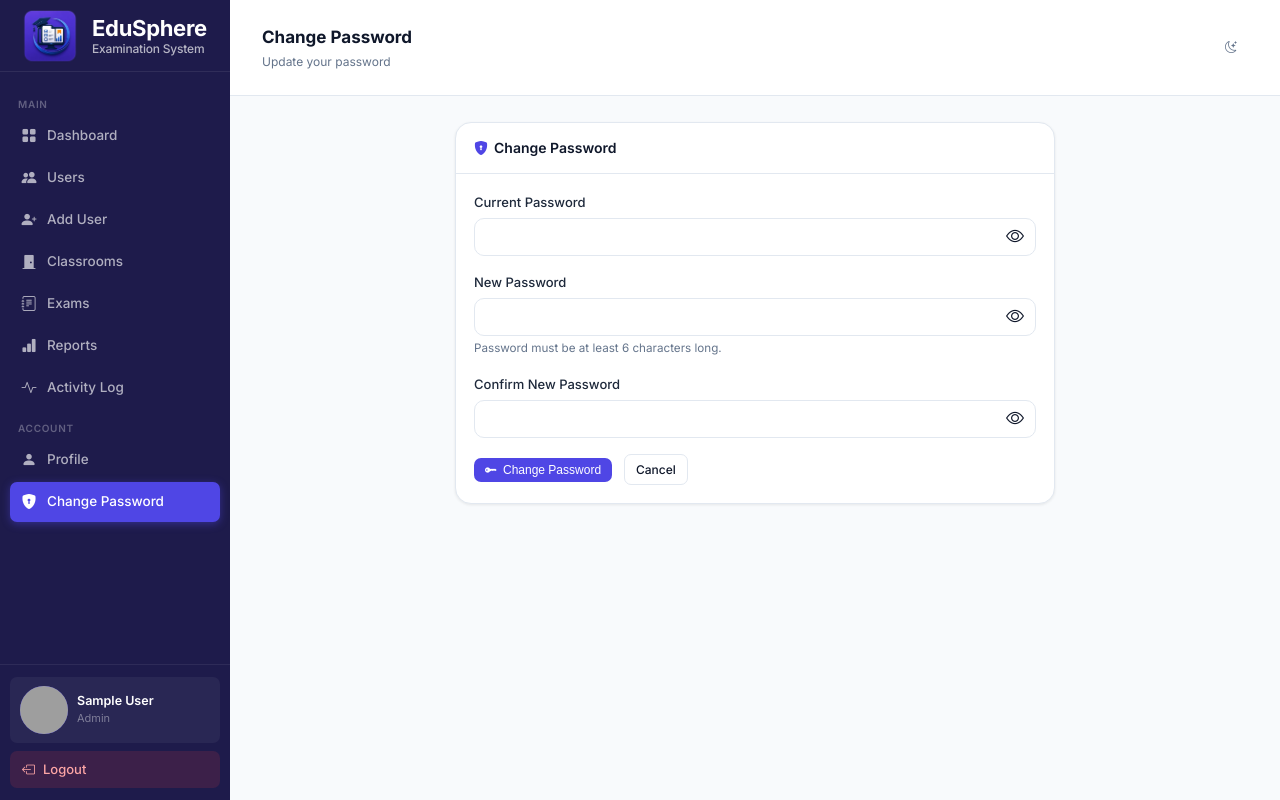
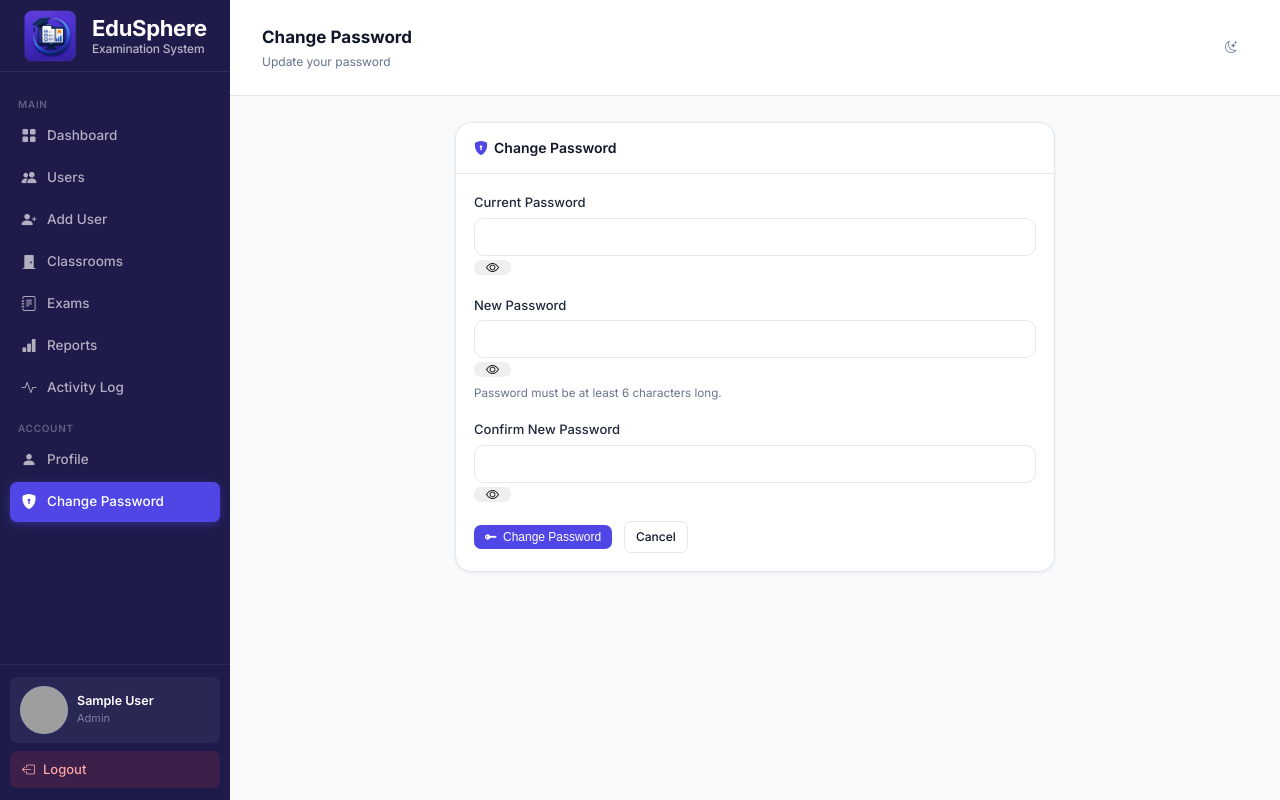
Before and after one commit to Nethinkarakkat/EduSphere, a Flask app: page /admin/change_password in a window 1280 px wide. Run offline with Flask 3, Linux system fonts and the light colour scheme; the visitor is signed in with stand-in values (Sample User, id 1); data that the repository does not hold is empty; some libraries are stand-ins or nearby versions; grey boxes are pictures that could not be loaded.

Commit message:
Password toggle implementation

```diff
--- a/templates/admin/add_user.html
+++ b/templates/admin/add_user.html
@@ -22,9 +22,11 @@
         </div>
         <div class="form-group">
           <label class="form-label">Password</label>
-          <div class="password-input-wrapper">
+          <div class="position-relative">
             <input type="password" id="password" name="password" class="form-control" placeholder="Set a password" required>
-            <i id="password-toggle-icon" class="bi bi-eye password-toggle-icon" onclick="togglePassword('password', 'password-toggle-icon')"></i>
+            <button type="button" class="btn btn-link position-absolute end-0 top-50 translate-middle-y" onclick="togglePassword('password', 'passwordIcon')" style="z-index: 10; padding: 0 12px;">
+              <i id="passwordIcon" class="bi bi-eye"></i>
+            </button>
           </div>
         </div>
         <div class="form-group">
--- a/templates/admin/admin_change_password.html
+++ b/templates/admin/admin_change_password.html
@@ -11,24 +11,30 @@
     <form method="POST">
       <div class="form-group">
         <label class="form-label">Current Password</label>
-        <div class="password-input-wrapper">
+        <div class="position-relative">
           <input type="password" id="current_password" name="current_password" class="form-control" required>
-          <i id="current-password-toggle-icon" class="bi bi-eye password-toggle-icon" onclick="togglePassword('current_password', 'current-password-toggle-icon')"></i>
+          <button type="button" class="btn btn-link position-absolute end-0 top-50 translate-middle-y" onclick="togglePassword('current_password', 'currentPasswordIcon')" style="z-index: 10; padding: 0 12px;">
+            <i id="currentPasswordIcon" class="bi bi-eye"></i>
+          </button>
         </div>
       </div>
       <div class="form-group">
         <label class="form-label">New Password</label>
-        <div class="password-input-wrapper">
+        <div class="position-relative">
           <input type="password" id="new_password" name="new_password" class="form-control" required minlength="6">
-          <i id="new-password-toggle-icon" class="bi bi-eye password-toggle-icon" onclick="togglePassword('new_password', 'new-password-toggle-icon')"></i>
+          <button type="button" class="btn btn-link position-absolute end-0 top-50 translate-middle-y" onclick="togglePassword('new_password', 'newPasswordIcon')" style="z-index: 10; padding: 0 12px;">
+            <i id="newPasswordIcon" class="bi bi-eye"></i>
+          </button>
         </div>
         <small class="text-muted">Password must be at least 6 characters long.</small>
       </div>
       <div class="form-group">
         <label class="form-label">Confirm New Password</label>
-        <div class="password-input-wrapper">
+        <div class="position-relative">
           <input type="password" id="confirm_password" name="confirm_password" class="form-control" required minlength="6">
-          <i id="confirm-password-toggle-icon" class="bi bi-eye password-toggle-icon" onclick="togglePassword('confirm_password', 'confirm-password-toggle-icon')"></i>
+          <button type="button" class="btn btn-link position-absolute end-0 top-50 translate-middle-y" onclick="togglePassword('confirm_password', 'confirmPasswordIcon')" style="z-index: 10; padding: 0 12px;">
+            <i id="confirmPasswordIcon" class="bi bi-eye"></i>
+          </button>
         </div>
       </div>
       <button type="submit" class="btn btn-primary btn-sm"><i class="bi bi-key-fill"></i> Change Password</button>
--- a/templates/admin/admin_profile.html
+++ b/templates/admin/admin_profile.html
@@ -150,9 +150,11 @@
 
         <div class="form-group" id="passwordGroup" style="display:none;">
           <label class="form-label">Current Password *</label>
-          <div class="password-input-wrapper">
+          <div class="position-relative">
             <input type="password" id="current_password" name="current_password" class="form-control" placeholder="Enter current password to confirm email change">
-            <i id="current-password-toggle-icon" class="bi bi-eye password-toggle-icon" onclick="togglePassword('current_password', 'current-password-toggle-icon')"></i>
+            <button type="button" class="btn btn-link position-absolute end-0 top-50 translate-middle-y" onclick="togglePassword('current_password', 'currentPasswordIcon')" style="z-index: 10; padding: 0 12px;">
+              <i id="currentPasswordIcon" class="bi bi-eye"></i>
+            </button>
           </div>
           <div class="form-helper">Required to change email address.</div>
         </div>
--- a/templates/auth/login.html
+++ b/templates/auth/login.html
@@ -133,9 +133,11 @@
         </div>
         <div class="form-group">
           <label class="form-label">Password</label>
-          <div class="password-input-wrapper">
+          <div class="position-relative">
             <input type="password" id="password" name="password" class="form-control" placeholder="Your password" required>
-            <i id="password-toggle-icon" class="bi bi-eye password-toggle-icon" onclick="togglePassword('password', 'password-toggle-icon')"></i>
+            <button type="button" class="btn btn-link position-absolute end-0 top-50 translate-middle-y" onclick="togglePassword('password', 'passwordIcon')" style="z-index: 10; padding: 0 12px;">
+              <i id="passwordIcon" class="bi bi-eye"></i>
+            </button>
           </div>
         </div>
         <div class="form-group">
--- a/templates/components/base.html
+++ b/templates/components/base.html
@@ -269,18 +269,23 @@
 
 // Toggle password visibility
 function togglePassword(inputId, iconId) {
-  const passwordInput = document.getElementById(inputId);
-  const toggleIcon = document.getElementById(iconId);
+    const input = document.getElementById(inputId);
+    const icon = document.getElementById(iconId);
 
-  if (passwordInput.type === 'password') {
-    passwordInput.type = 'text';
-    toggleIcon.classList.remove('bi-eye');
-    toggleIcon.classList.add('bi-eye-slash');
-  } else {
-    passwordInput.type = 'password';
-    toggleIcon.classList.remove('bi-eye-slash');
-    toggleIcon.classList.add('bi-eye');
-  }
+    if (!input || !icon) {
+        console.error("Password toggle elements not found:", inputId, iconId);
+        return;
+    }
+
+    if (input.type === "password") {
+        input.type = "text";
+        icon.classList.remove("bi-eye");
+        icon.classList.add("bi-eye-slash");
+    } else {
+        input.type = "password";
+        icon.classList.remove("bi-eye-slash");
+        icon.classList.add("bi-eye");
+    }
 }
 </script>
 </body>
--- a/templates/faculty/faculty_profile.html
+++ b/templates/faculty/faculty_profile.html
@@ -150,9 +150,11 @@
 
         <div class="form-group" id="passwordGroup" style="display:none;">
           <label class="form-label">Current Password *</label>
-          <div class="password-input-wrapper">
+          <div class="position-relative">
             <input type="password" id="current_password" name="current_password" class="form-control" placeholder="Enter current password to confirm email change">
-            <i id="current-password-toggle-icon" class="bi bi-eye password-toggle-icon" onclick="togglePassword('current_password', 'current-password-toggle-icon')"></i>
+            <button type="button" class="btn btn-link position-absolute end-0 top-50 translate-middle-y" onclick="togglePassword('current_password', 'currentPasswordIcon')" style="z-index: 10; padding: 0 12px;">
+              <i id="currentPasswordIcon" class="bi bi-eye"></i>
+            </button>
           </div>
           <div class="form-helper">Required to change email address.</div>
         </div>
--- a/templates/student/student_profile.html
+++ b/templates/student/student_profile.html
@@ -150,9 +150,11 @@
 
         <div class="form-group" id="passwordGroup" style="display:none;">
           <label class="form-label">Current Password *</label>
-          <div class="password-input-wrapper">
+          <div class="position-relative">
             <input type="password" id="current_password" name="current_password" class="form-control" placeholder="Enter current password to confirm email change">
-            <i id="current-password-toggle-icon" class="bi bi-eye password-toggle-icon" onclick="togglePassword('current_password', 'current-password-toggle-icon')"></i>
+            <button type="button" class="btn btn-link position-absolute end-0 top-50 translate-middle-y" onclick="togglePassword('current_password', 'currentPasswordIcon')" style="z-index: 10; padding: 0 12px;">
+              <i id="currentPasswordIcon" class="bi bi-eye"></i>
+            </button>
           </div>
           <div class="form-helper">Required to change email address.</div>
         </div>
```
Also changed, not shown: templates/auth/signup.html (+8 -4 lines), templates/faculty/faculty_change_password.html (+12 -6 lines), templates/student/student_change_password.html (+12 -6 lines).
